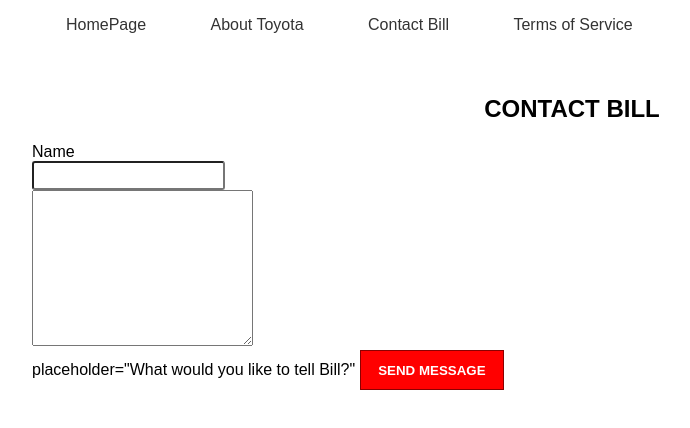
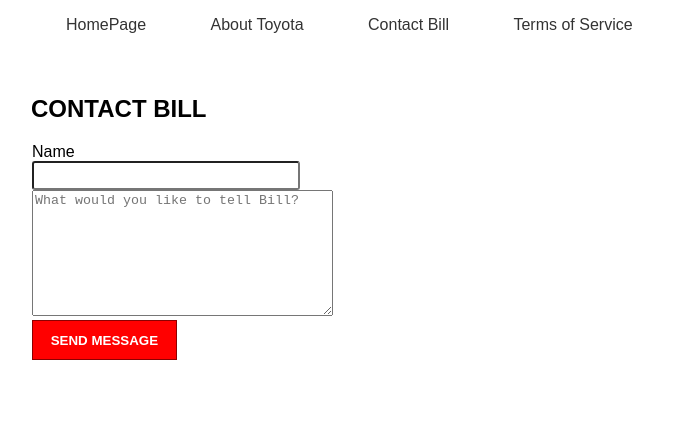
Before and after one commit to AldaneP/firstrepo, a plain HTML site: page contact.html in a window 1280 px wide. Shown: the whole page, without its empty margins (68-758 px from the left). Drawn offline with Linux system fonts and the light colour scheme.

Commit message:
quick fix on contact form

```diff
--- a/contact.html
+++ b/contact.html
@@ -19,7 +19,7 @@
      <form class="contact-form">
      <label>Name</label><br>
      <input type="text"><br>
-     <textarea rows="10" cols="25"></textarea><br> placeholder="What would you like to tell Bill?"
+     <textarea rows="8" cols="35" placeholder="What would you like to tell Bill?"></textarea><br>
      <input type="submit" value="Send Message">
      </form>
     </section>
--- a/main.css
+++ b/main.css
@@ -20,6 +20,25 @@ body {
   font-weight: 600;
 }
 
+.contact-form input[type='submit']:hover {
+  background: darkred;
+}
+.contact-from textarea {
+  border-radius: 5px;
+  margin-top: 15px;
+  font-family: sans-serif;
+}
+
+.contact-form input[type='text'] {
+  width: 252px;
+  padding: 9px 10px 9px 2px;
+  border-radius: 3px;
+}
+
+.contact-section h1 {
+  text-align: left;
+  padding-left: 99px;
+}
 .contact-form input[type='text'] {
   padding: 5px 10px 5px 2px;
   border-radius: 3px;
```
